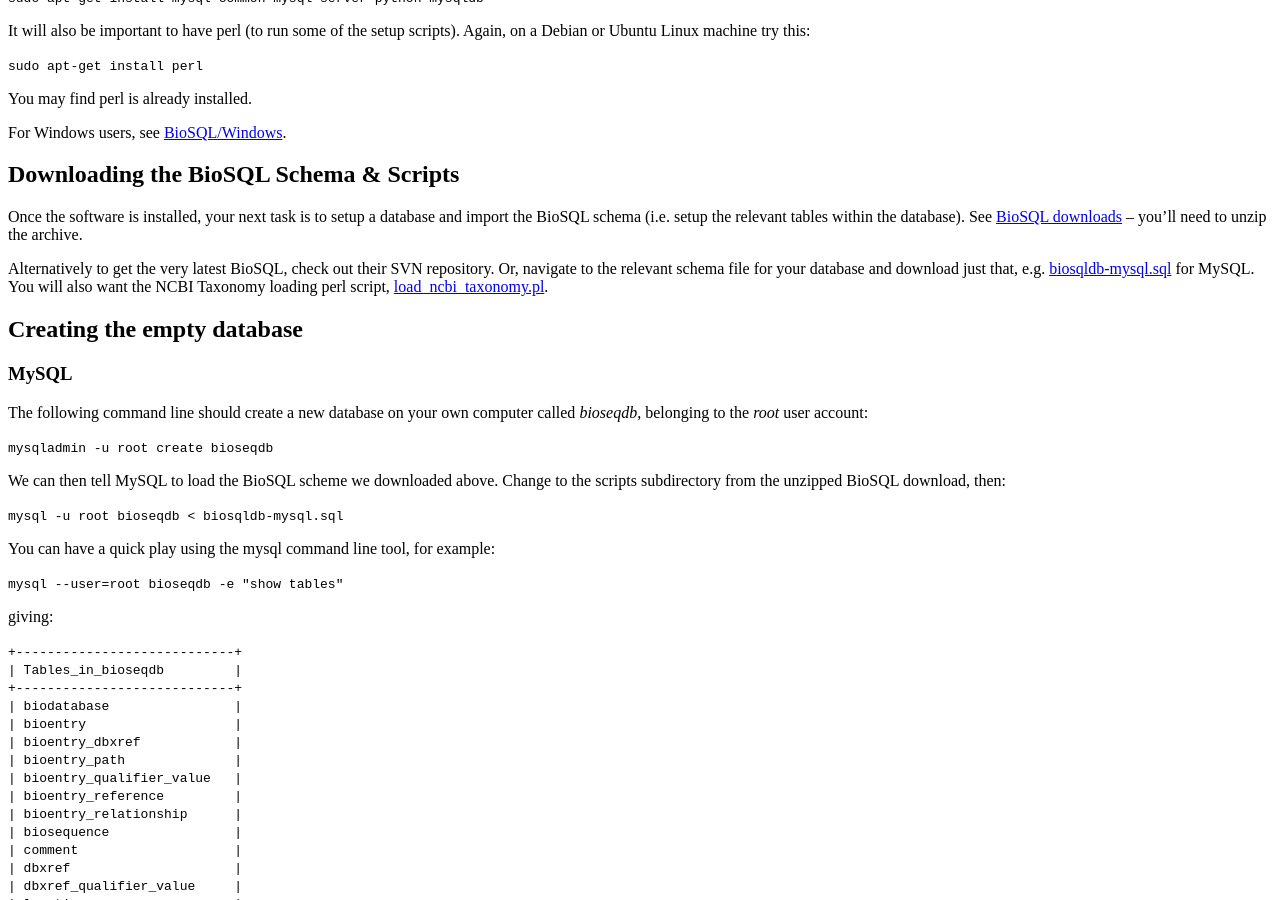
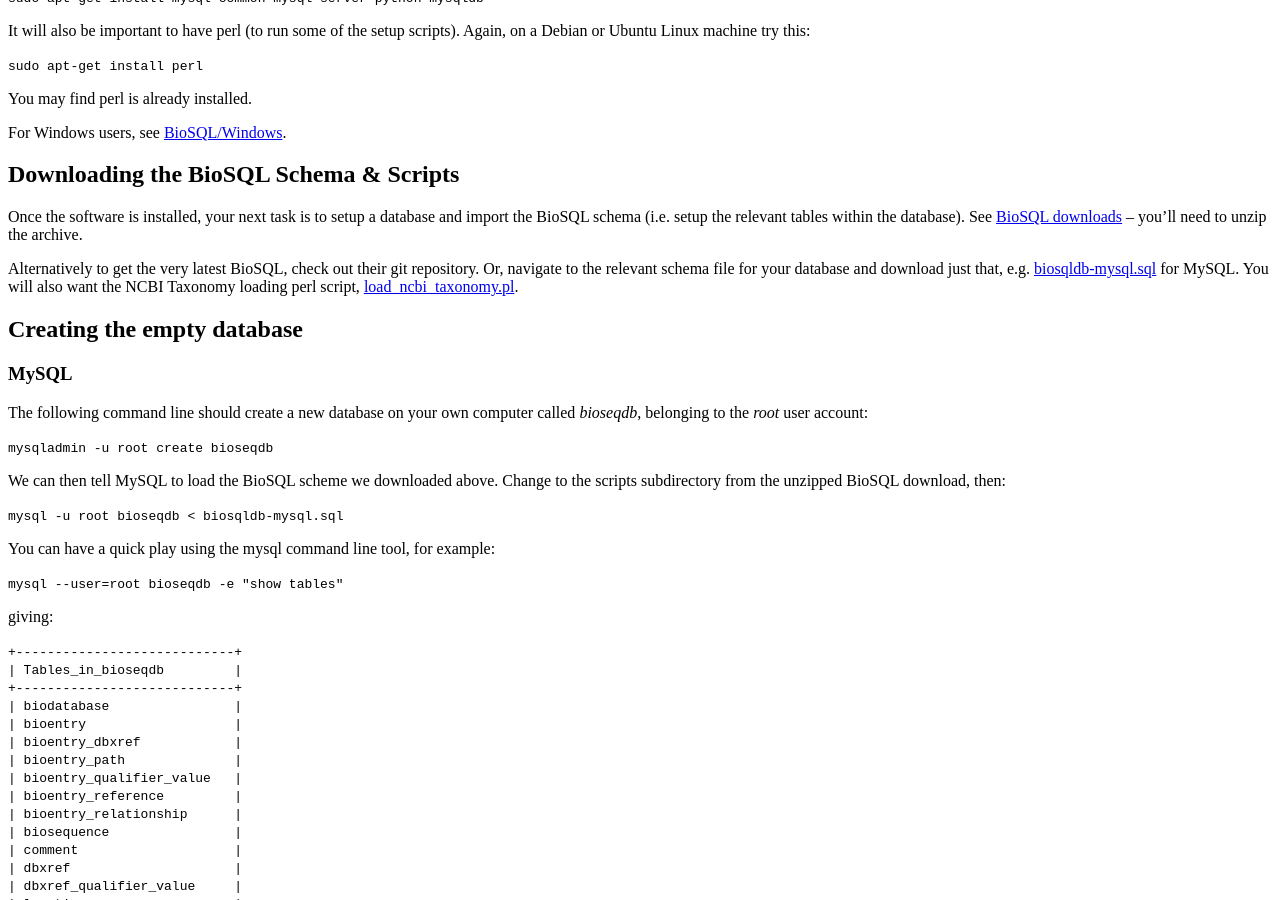
Before and after one commit to biopython/biopython.github.io, a Jekyll site: the page built from wiki/BioSQL.md, in a window 1280 px wide and 900 px high, scrolled down 535 px. Built offline with Jekyll 4.4.1, drawn with Linux system fonts in a browser that asks for light colours.

```diff
--- a/wiki/BioSQL.md
+++ b/wiki/BioSQL.md
@@ -68,12 +68,12 @@ and import the BioSQL schema (i.e. setup the relevant tables within the
 database). See [BioSQL downloads](http://www.biosql.org/wiki/Downloads)
 -- you'll need to unzip the archive.
 
-Alternatively to get the very latest BioSQL, check out their SVN
+Alternatively to get the very latest BioSQL, check out their git
 repository. Or, navigate to the relevant schema file for your database
 and download just that, e.g.
-[biosqldb-mysql.sql](http://code.open-bio.org/svnweb/index.cgi/biosql/view/biosql-schema/trunk/sql/biosqldb-mysql.sql)
+[biosqldb-mysql.sql](https://raw.github.com/biosql/biosql/master/sql/biosqldb-mysql.sql)
 for MySQL. You will also want the NCBI Taxonomy loading perl script,
-[load\_ncbi\_taxonomy.pl](http://code.open-bio.org/svnweb/index.cgi/biosql/view/biosql-schema/trunk/scripts/load_ncbi_taxonomy.pl).
+[load\_ncbi\_taxonomy.pl](https://raw.github.com/biosql/biosql/master/scripts/load_ncbi_taxonomy.pl).
 
 Creating the empty database
 ---------------------------
```
Also changed, not shown: 1 other file.
